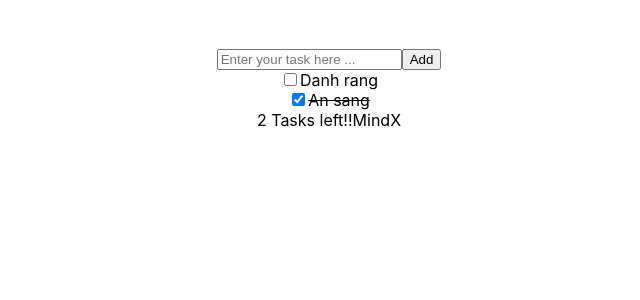
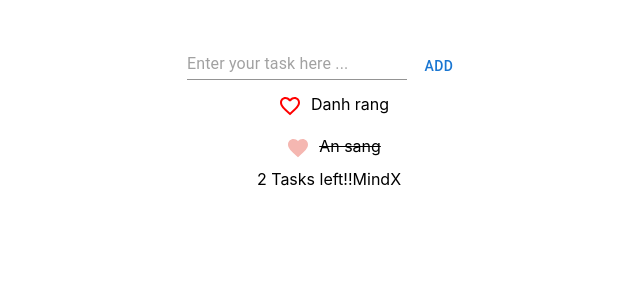
Before and after one commit to dvtam99/MINDX-CIJS91-GR2, a React (Create React App) app in the folder homework/lession3/: page / in a window 1280 px wide. Shown: the top 300 px of the page, without its empty margins (311-951 px from the left). Built offline with nearby package versions, Linux system fonts and the light colour scheme.

Commit message:
lesssion6

```diff
--- a/homework/lession3/package.json
+++ b/homework/lession3/package.json
@@ -3,6 +3,10 @@
   "version": "0.1.0",
   "private": true,
   "dependencies": {
+    "@emotion/react": "^11.11.3",
+    "@emotion/styled": "^11.11.0",
+    "@mui/icons-material": "^5.15.2",
+    "@mui/material": "^5.15.2",
     "@testing-library/jest-dom": "^5.17.0",
     "@testing-library/react": "^13.4.0",
     "@testing-library/user-event": "^13.5.0",
--- a/homework/lession3/src/App.js
+++ b/homework/lession3/src/App.js
@@ -1,4 +1,4 @@
-import { useState } from "react";
+import React, { useState } from "react";
 import "./App.css";
 import TaskInput from "./components/TaskInput";
 import Footer from "./components/Footer";
@@ -19,13 +19,13 @@ function App() {
   };
 
   const onChecked = (checked, index) => {
-    debugger;
     let newArr = [...taskList];
     newArr[index].isDone = checked;
     setTaskList(newArr);
   };
   return (
     <div className="App container">
+      {/* <Button variant="contained">new btn</Button> */}
       <TaskInput onTaskChange={onTaskChange} />
 
       <div className="task-list">
--- a/homework/lession3/src/components/Footer/Footer.jsx
+++ b/homework/lession3/src/components/Footer/Footer.jsx
@@ -1,3 +1,5 @@
+import React from "react";
+
 const Footer = (props) => {
   return (
     <div>
--- a/homework/lession3/src/components/Task/index.js
+++ b/homework/lession3/src/components/Task/index.js
@@ -1,3 +1,7 @@
+import React from "react";
+import Checkbox from "@mui/material/Checkbox";
+import FavoriteBorder from "@mui/icons-material/FavoriteBorder";
+import Favorite from "@mui/icons-material/Favorite";
 function Task(props) {
   let style = "none";
   if (props.isDone) {
@@ -5,13 +9,21 @@ function Task(props) {
   }
   return (
     <div>
-      <input
-        type="checkbox"
+      <Checkbox
+        // {...label}
         checked={props.isDone}
         onChange={(event) => {
           debugger;
           console.log(event.target.checked);
           props.onChecked(event.target.checked, props.index);
+        }}
+        icon={<FavoriteBorder />}
+        checkedIcon={<Favorite />}
+        sx={{
+          color: "red",
+          "&.Mui-checked": {
+            color: "#F5B7B1",
+          },
         }}
       />
       <span style={{ textDecoration: style }}>{props.title}</span>
--- a/homework/lession3/src/components/TaskInput/index.js
+++ b/homework/lession3/src/components/TaskInput/index.js
@@ -1,11 +1,25 @@
+import React, { useState } from "react";
+import { TextField, Button } from "@mui/material";
+
 const TaskInput = (props) => {
+  const [taskName, setTaskName] = useState("");
   const onClickBtn = () => {
-    let value = document.getElementById("task-input").value;
-    props.onTaskChange(value);
+    // let value = document.getElementById("task-input").value;
+    props.onTaskChange(taskName);
+    setTaskName("");
   };
   return (
     <div className="input">
-      <input
+      <TextField
+        id="standard-basic"
+        value={taskName}
+        onChange={(event) => {
+          setTaskName(event.target.value);
+        }}
+        variant="standard"
+        placeholder="Enter your task here ..."
+      />
+      {/* <input
         id="task-input"
         type="text"
         placeholder="Enter your task here ..."
@@ -14,8 +28,8 @@ const TaskInput = (props) => {
         // console.log("taskInput: " + event.target.value);
         // props.onTaskChange(event.target.value);
         // }}
-      />
-      <button onClick={onClickBtn}>Add</button>
+      /> */}
+      <Button onClick={onClickBtn}>Add</Button>
     </div>
   );
 };
```
Also changed, not shown: 1 other file (tests, documents, lock files or other folders).
